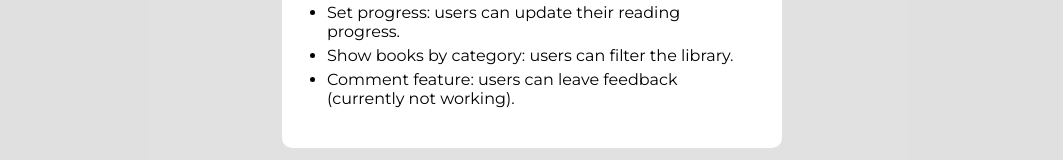
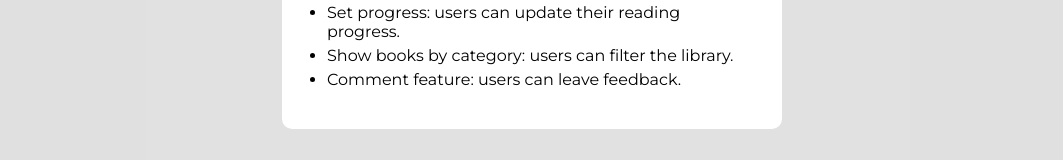
Before and after one commit to preciousbetine/microverse-bookstore-cms, a React (Vite) app: page /categories in a window 1280 px wide. Both pictures are taken after a click on the button "See features". Shown: the part 293-453 px from the top of the page, without its empty margins (108-1171 px from the left). Built offline with nearby package versions, Linux system fonts and the light colour scheme; no server answers.

Commit message:
Fix comment error on categories page

```diff
--- a/src/components/Categories.jsx
+++ b/src/components/Categories.jsx
@@ -22,6 +22,7 @@ function Categories() {
         progress={book.progress}
         chapter={book.chapter}
         numChapters={book.numChapters}
+        comments={book.comments}
       />
     ));
 
--- a/src/components/Comment.jsx
+++ b/src/components/Comment.jsx
@@ -70,6 +70,7 @@ const Comment = () => {
           onChange={(e) => setUsername(e.target.value)}
           placeholder="Enter your name..."
           maxLength={15}
+          required
         />
         <input
           className={Styles['comment-input']}
@@ -77,6 +78,7 @@ const Comment = () => {
           onChange={(e) => setComment(e.target.value)}
           placeholder="Enter your comment..."
           maxLength={30}
+          required
         />
         <button type="submit">
           <AiOutlineSend />
--- a/src/components/Features.jsx
+++ b/src/components/Features.jsx
@@ -28,7 +28,7 @@ const Features = () => {
         <li>Edit books: users can modify book information.</li>
         <li>Set progress: users can update their reading progress.</li>
         <li>Show books by category: users can filter the library.</li>
-        <li>Comment feature: users can leave feedback (currently not working).</li>
+        <li>Comment feature: users can leave feedback.</li>
       </ul>
     </>
   );
```
